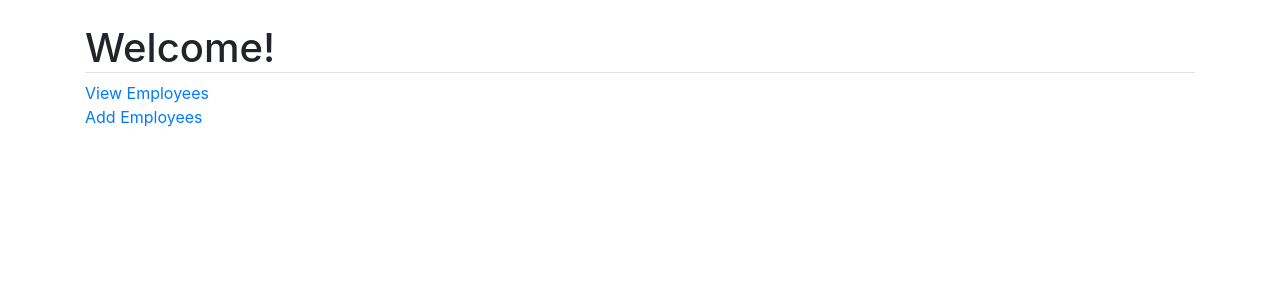
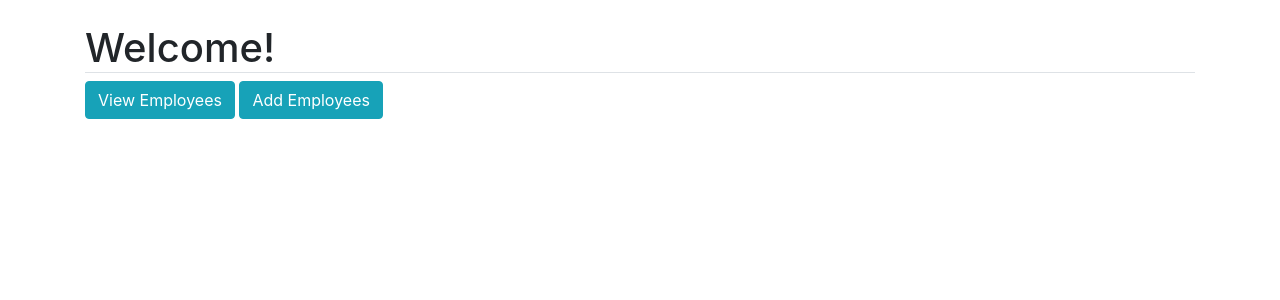
Before and after one commit to jisshub/employee-project-django, a Django app: page / in a window 1280 px wide. Shown: the part 56-356 px from the top of the page. Run offline with Django 3.2, Linux system fonts and the light colour scheme; some libraries are stand-ins or nearby versions.

Commit message:
a tag -> button

```diff
--- a/templates/userApp/index.html
+++ b/templates/userApp/index.html
@@ -10,8 +10,12 @@
     {% include 'partial/_navbar.html' %}
     <div class="container">
         <h1 class="display-5 mt-4 border-bottom">Welcome!</h1>
-        <a href="{% url 'employee_view' %}" class="d-block">View Employees</a>
-        <a href="{% url 'employee_create' %}">Add Employees</a>
+        <button class="btn btn-info">
+            <a href="{% url 'employee_view' %}" class="d-block text-white" style="text-decoration: none;">View Employees</a>
+        </button>
+        <button class="btn btn-info">
+            <a href="{% url 'employee_create' %}" class="text-white" style="text-decoration: none;">Add Employees</a>
+        </button>
     </div>
 </body>
 </html>
```
